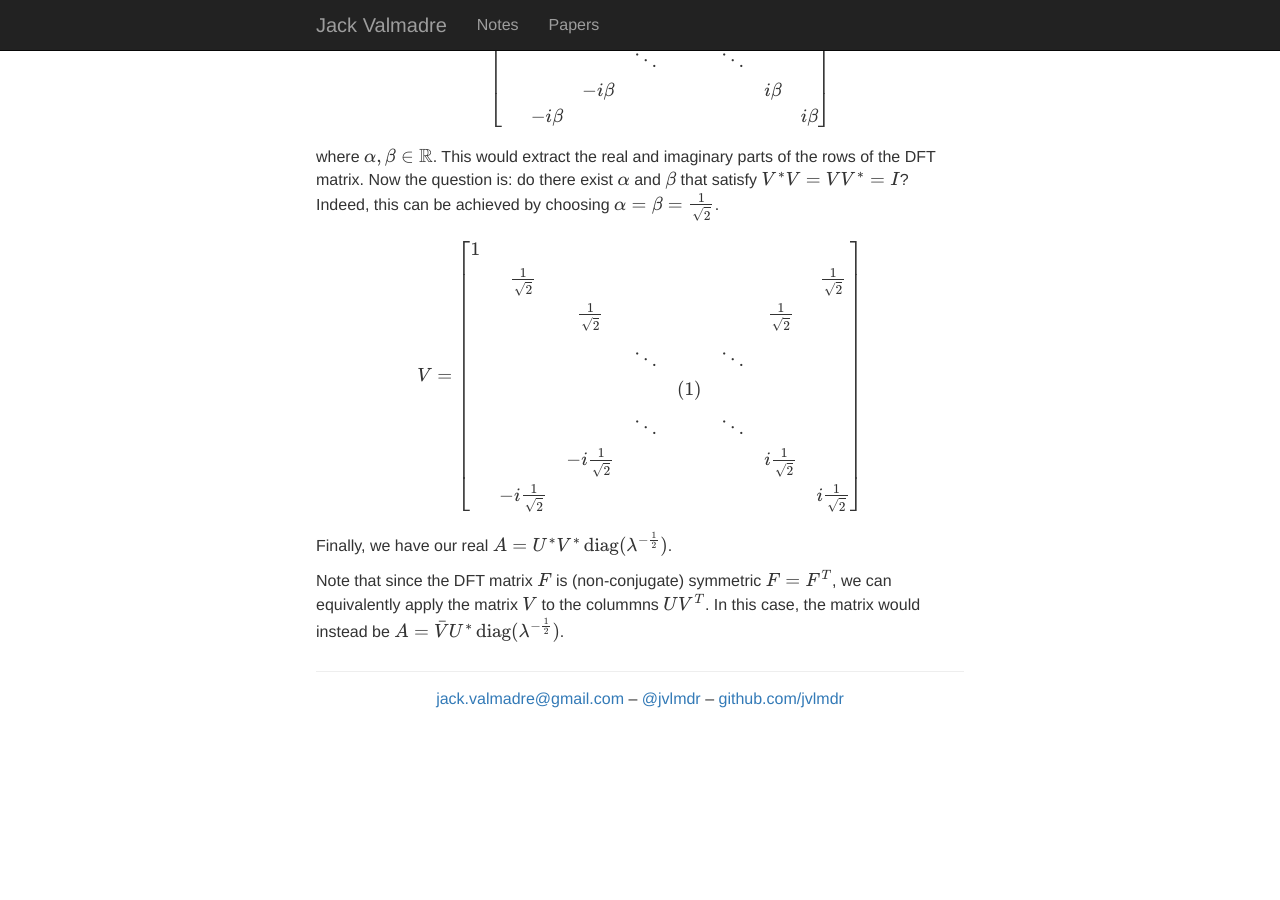
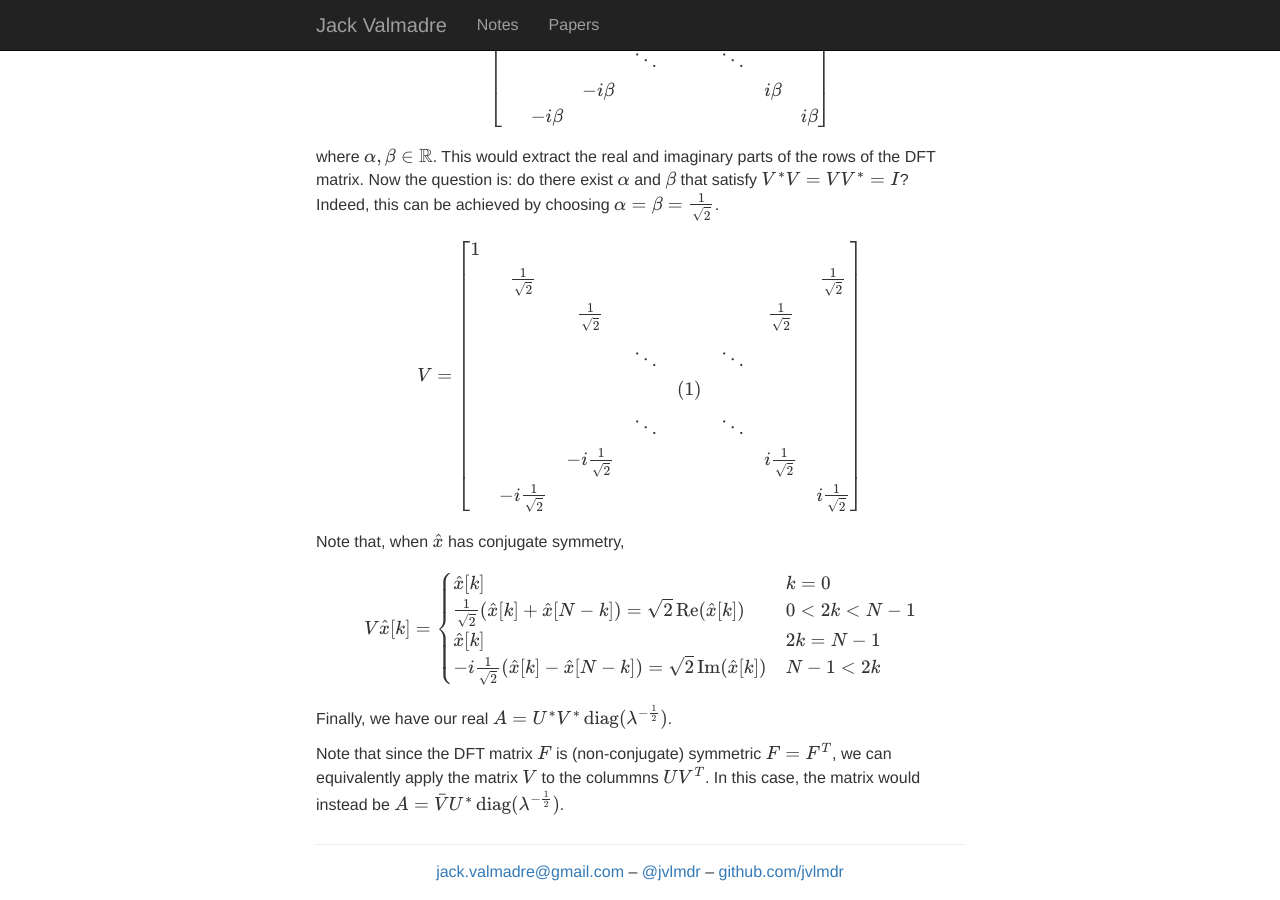
Before and after one commit to jvlmdr/jack.valmadre.net, a Jekyll site: the page built from notes/_posts/2020-01-06-sample-smooth-paths.md, in a window 1280 px wide and 900 px high, scrolled down 2978 px. Built offline with Jekyll 4.4.1, drawn with Linux system fonts in a browser that asks for light colours; nearby versions of some CDN libraries; formulas are drawn with MathJax 3; before the commit the page ends 3705 px from its top, so only the background shows below that.

Commit message:
Add cases

```diff
--- a/notes/_posts/2020-01-06-sample-smooth-paths.md
+++ b/notes/_posts/2020-01-06-sample-smooth-paths.md
@@ -136,6 +136,15 @@ $$ V = \begin{bmatrix}
 & -i \frac{1}{\sqrt{2}} &&&&&& i \frac{1}{\sqrt{2}}
 \end{bmatrix} $$
 
+Note that, when $\hat{x}$ has conjugate symmetry,
+
+$$ V \hat{x}[k] = \begin{cases}
+\hat{x}[k] & k = 0 \\
+\frac{1}{\sqrt{2}} (\hat{x}[k] + \hat{x}[N - k]) = \sqrt{2} \operatorname{Re}(\hat{x}[k]) & 0 < 2 k < N - 1 \\
+\hat{x}[k] & 2 k = N - 1 \\
+-i \frac{1}{\sqrt{2}} (\hat{x}[k] - \hat{x}[N - k]) = \sqrt{2} \operatorname{Im}(\hat{x}[k]) & N - 1 < 2 k
+\end{cases} $$
+
 Finally, we have our real $A = U^{\ast} V^{\ast} \operatorname{diag}(\lambda^{-\frac{1}{2}})$.
 
 Note that since the DFT matrix $F$ is (non-conjugate) symmetric $F = F^{T}$, we can equivalently apply the matrix $V$ to the colummns $U V^{T}$.
```
